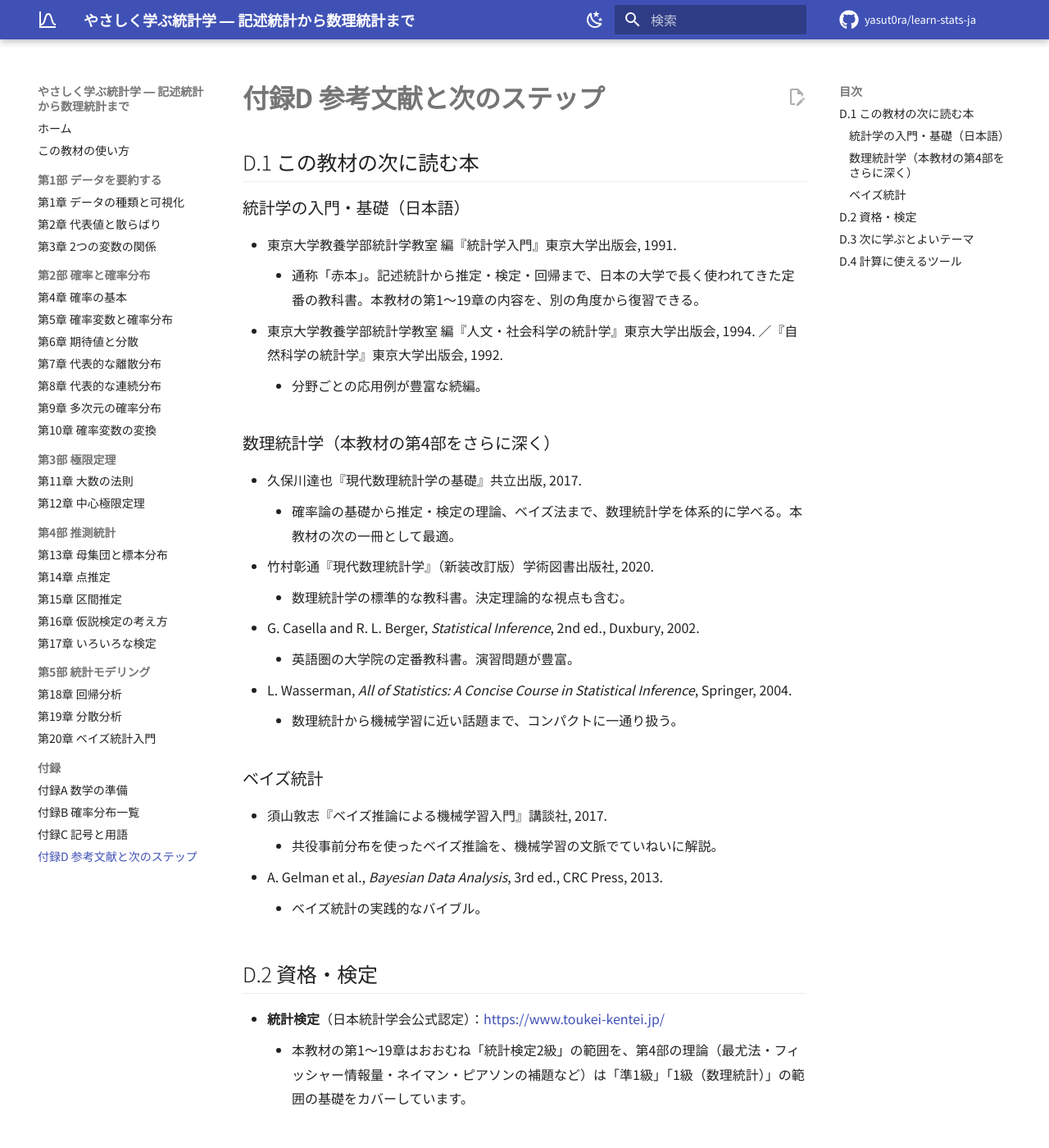
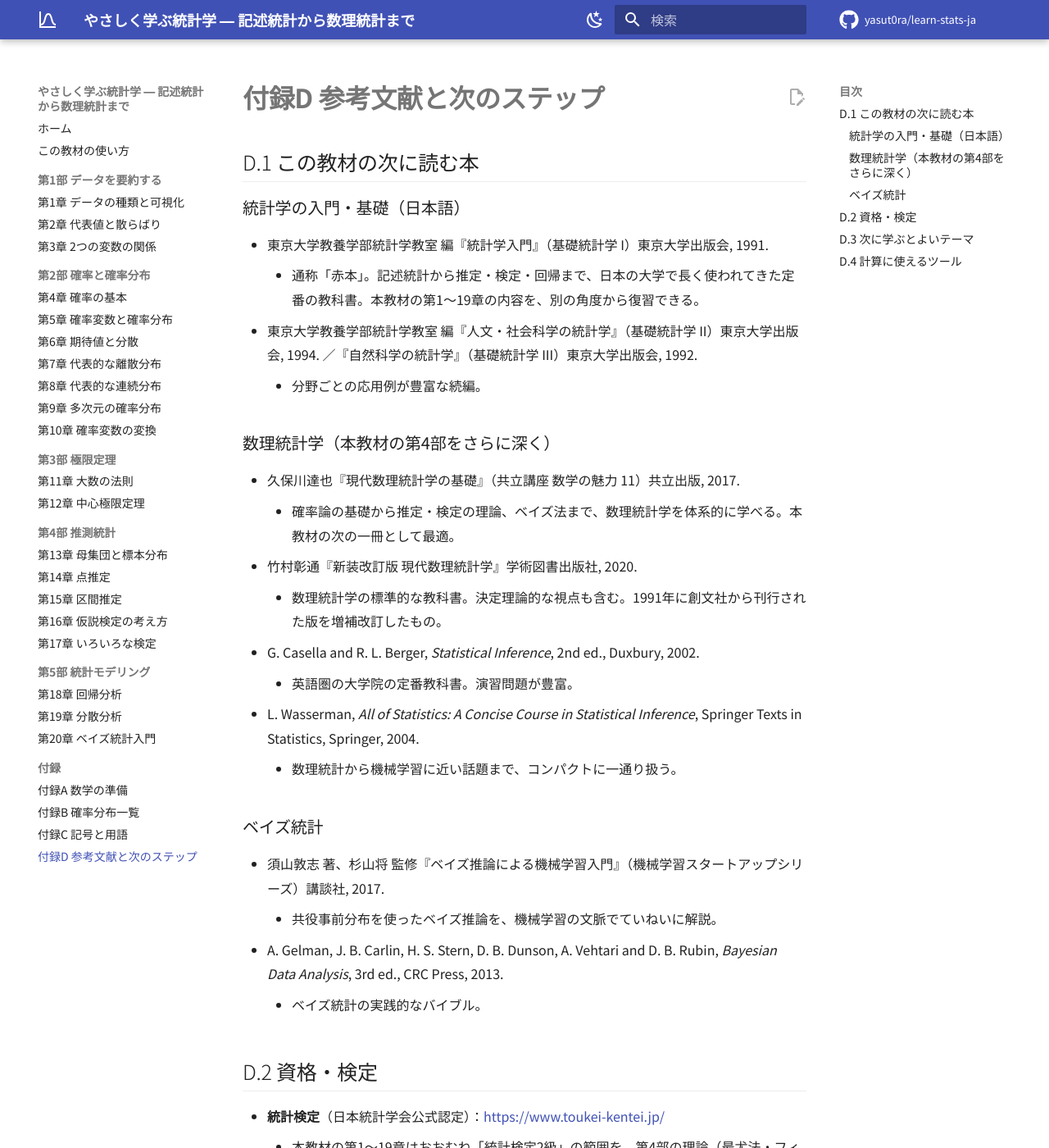
Before and after one commit to yasut0ra/learn-stats-ja, an MkDocs documentation site: the page built from docs/appendix/references.md, in a window 1280 px wide and 1400 px high. Shown: the whole window at 82% size. Built offline with MkDocs 1.6.1 and Material for MkDocs 9.7.7, drawn with Linux system fonts in a browser that asks for light colours; comment, search, counter and statistics services are not loaded; some of the changed text lies outside the part shown.

Commit message:
付録Dの参考文献の書誌情報をWebで確認して補足
- 統計検定1級の区分名を「統計数理」に訂正
- シリーズ名・監修者・共著者・旧版の情報を追記

Co-Authored-By: Claude Opus 5.5 <noreply@anthropic.com>

```diff
--- a/docs/appendix/references.md
+++ b/docs/appendix/references.md
@@ -4,33 +4,33 @@
 
 ### 統計学の入門・基礎（日本語）
 
-- 東京大学教養学部統計学教室 編『統計学入門』東京大学出版会, 1991.
+- 東京大学教養学部統計学教室 編『統計学入門』（基礎統計学 I）東京大学出版会, 1991.
     - 通称「赤本」。記述統計から推定・検定・回帰まで、日本の大学で長く使われてきた定番の教科書。本教材の第1〜19章の内容を、別の角度から復習できる。
-- 東京大学教養学部統計学教室 編『人文・社会科学の統計学』東京大学出版会, 1994. ／『自然科学の統計学』東京大学出版会, 1992.
+- 東京大学教養学部統計学教室 編『人文・社会科学の統計学』（基礎統計学 II）東京大学出版会, 1994. ／『自然科学の統計学』（基礎統計学 III）東京大学出版会, 1992.
     - 分野ごとの応用例が豊富な続編。
 
 ### 数理統計学（本教材の第4部をさらに深く）
 
-- 久保川達也『現代数理統計学の基礎』共立出版, 2017.
+- 久保川達也『現代数理統計学の基礎』（共立講座 数学の魅力 11）共立出版, 2017.
     - 確率論の基礎から推定・検定の理論、ベイズ法まで、数理統計学を体系的に学べる。本教材の次の一冊として最適。
-- 竹村彰通『現代数理統計学』（新装改訂版）学術図書出版社, 2020.
-    - 数理統計学の標準的な教科書。決定理論的な視点も含む。
+- 竹村彰通『新装改訂版 現代数理統計学』学術図書出版社, 2020.
+    - 数理統計学の標準的な教科書。決定理論的な視点も含む。1991年に創文社から刊行された版を増補改訂したもの。
 - G. Casella and R. L. Berger, *Statistical Inference*, 2nd ed., Duxbury, 2002.
     - 英語圏の大学院の定番教科書。演習問題が豊富。
-- L. Wasserman, *All of Statistics: A Concise Course in Statistical Inference*, Springer, 2004.
+- L. Wasserman, *All of Statistics: A Concise Course in Statistical Inference*, Springer Texts in Statistics, Springer, 2004.
     - 数理統計から機械学習に近い話題まで、コンパクトに一通り扱う。
 
 ### ベイズ統計
 
-- 須山敦志『ベイズ推論による機械学習入門』講談社, 2017.
+- 須山敦志 著、杉山将 監修『ベイズ推論による機械学習入門』（機械学習スタートアップシリーズ）講談社, 2017.
     - 共役事前分布を使ったベイズ推論を、機械学習の文脈でていねいに解説。
-- A. Gelman et al., *Bayesian Data Analysis*, 3rd ed., CRC Press, 2013.
+- A. Gelman, J. B. Carlin, H. S. Stern, D. B. Dunson, A. Vehtari and D. B. Rubin, *Bayesian Data Analysis*, 3rd ed., CRC Press, 2013.
     - ベイズ統計の実践的なバイブル。
 
 ## D.2 資格・検定
 
 - **統計検定**（日本統計学会公式認定）：<https://www.toukei-kentei.jp/>
-    - 本教材の第1〜19章はおおむね「統計検定2級」の範囲を、第4部の理論（最尤法・フィッシャー情報量・ネイマン・ピアソンの補題など）は「準1級」「1級（数理統計）」の範囲の基礎をカバーしています。
+    - 本教材の第1〜19章はおおむね「統計検定2級」の範囲を、第4部の理論（最尤法・フィッシャー情報量・ネイマン・ピアソンの補題など）は「準1級」「1級（統計数理）」の範囲の基礎をカバーしています。
 
 ## D.3 次に学ぶとよいテーマ
 
```
